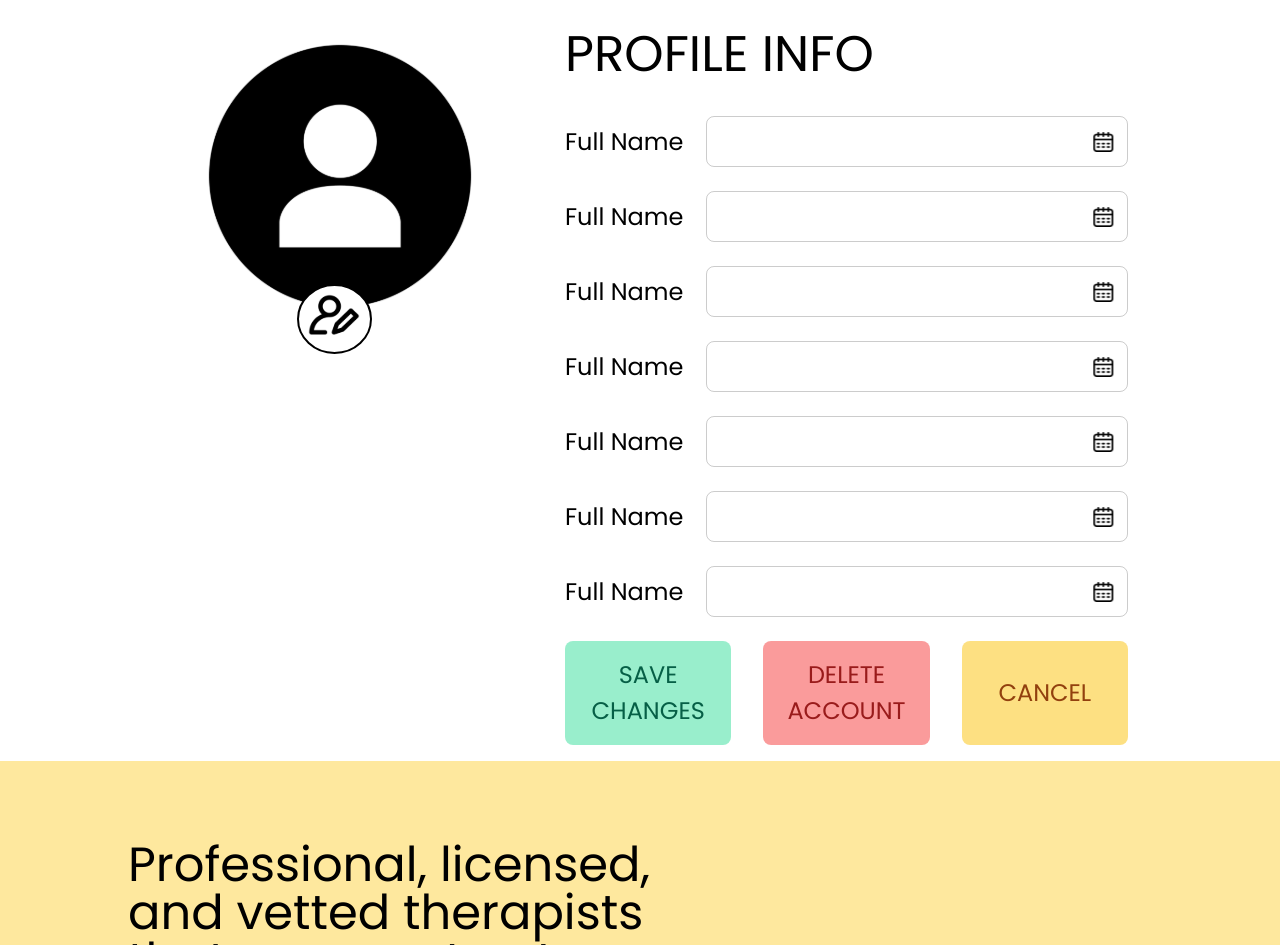
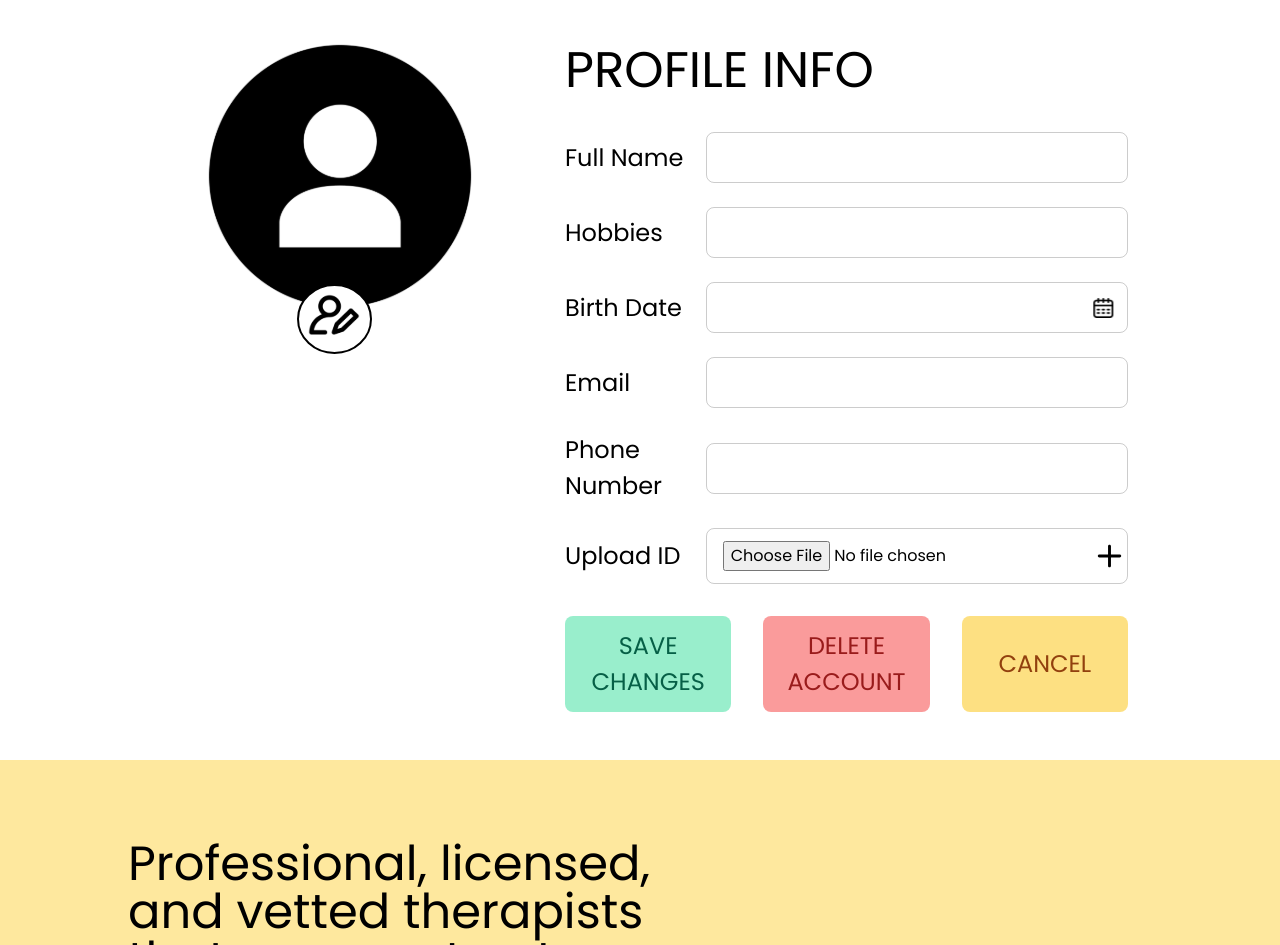
Before and after one commit to AllanSaleh/capstone-project-online-healing, a React (Create React App) app: page / in a window 1280 px wide. Shown: the part 2140-3085 px from the top of the page. Built offline with nearby package versions, Linux system fonts and the light colour scheme.

Commit message:
created SecuritySection component

```diff
--- a/src/Components/ProfileInfo/EditProfile.jsx
+++ b/src/Components/ProfileInfo/EditProfile.jsx
@@ -1,7 +1,7 @@
 import React from 'react';
 import ProfilePic from '../../Icons/ProfilePic.svg';
 import EditProfileButton from './EditProfileButton';
-import EditProfileSection from './EditProfileSection';
+import ProfileInfoSection from './ProfileInfoSection';
 
 const EditProfile = () => (
   <div className="px-sides pt-navbar">
@@ -10,18 +10,13 @@ const EditProfile = () => (
     </h3>
     <div className="flex">
       <div className="w-2/5 p-4 mx-2 text-center">
-        <button
-          className="hover:cursor-pointer"
-          onClick={() => {
-            console.log('profile pic clicked');
-          }}
-        >
+        <button className="hover:cursor-pointer">
           <img src={ProfilePic} alt="profile-pic" />
         </button>
       </div>
       <div className="w-3/5 p-4 mx-2">
-        <EditProfileSection title="profile info" />
-        <div className="flex justify-between">
+        <ProfileInfoSection />
+        <div className="flex justify-between my-8">
           <EditProfileButton
             text="save changes"
             bgColor="bg-green-300"
--- a/src/Components/ProfileInfo/EditProfileButton.jsx
+++ b/src/Components/ProfileInfo/EditProfileButton.jsx
@@ -2,7 +2,7 @@ import React from 'react';
 
 const EditProfileButton = ({ text, bgColor, textColor, margin, bgOpacity }) => (
   <button
-    className={`${bgColor} ${bgOpacity} ${textColor} ${margin} rounded-lg uppercase w-1/3 py-4 text-subtitle transition duration-300 hover:bg-opacity-100 hover:shadow-lg`}
+    className={`${bgColor} ${bgOpacity} ${textColor} ${margin} rounded-lg uppercase w-1/3 py-3 text-subtitle transition duration-300 hover:bg-opacity-100 hover:shadow-lg`}
   >
     {text}
   </button>
--- a/src/Components/ProfileInfo/EditProfileSection.jsx
+++ /dev/null
@@ -1,18 +0,0 @@
-import React from 'react';
-import ProfileInputField from './ProfileInputField';
-import BirthDateIcon from '../../Icons/BirthDateIcon.svg';
-
-const EditProfileSection = ({ title, fileds }) => (
-  <div>
-    <h1 className="text-title uppercase">{title}</h1>
-    <ProfileInputField title= 'full name' type="text" id="full-name" icon={BirthDateIcon}/>
-    <ProfileInputField title= 'full name' type="text" id="full-name" icon={BirthDateIcon}/>
-    <ProfileInputField title= 'full name' type="text" id="full-name" icon={BirthDateIcon}/>
-    <ProfileInputField title= 'full name' type="text" id="full-name" icon={BirthDateIcon}/>
-    <ProfileInputField title= 'full name' type="text" id="full-name" icon={BirthDateIcon}/>
-    <ProfileInputField title= 'full name' type="text" id="full-name" icon={BirthDateIcon}/>
-    <ProfileInputField title= 'full name' type="text" id="full-name" icon={BirthDateIcon}/>
-  </div>
-);
-
-export default EditProfileSection;
--- /dev/null
+++ b/src/Components/ProfileInfo/ProfileInfoSection.jsx
@@ -0,0 +1,19 @@
+import React from 'react';
+import ProfileInputField from './ProfileInputField';
+import BirthDateIcon from '../../Icons/BirthDateIcon.svg';
+import ArrowDown from '../../Icons/ArrowDown.svg';
+import Plus from '../../Icons/Plus.svg';
+
+const ProfileInfoSection = () => (
+  <form className="my-4">
+    <h1 className="text-title uppercase">Profile Info</h1>
+    <ProfileInputField title="full name" type="text" id="full-name" />
+    <ProfileInputField title="hobbies" type="text" id="hobbies" />
+    <ProfileInputField title="birth date" type="text" id="birth-date" icon={BirthDateIcon} />
+    <ProfileInputField title="email" type="email" id="email" />
+    <ProfileInputField title="phone number" type="text" id="phone-number" />
+    <ProfileInputField title="upload ID" type="file" id="upload-id" icon={Plus} />
+  </form>
+);
+
+export default ProfileInfoSection;
--- a/src/Components/ProfileInfo/ProfileInputField.jsx
+++ b/src/Components/ProfileInfo/ProfileInputField.jsx
@@ -1,12 +1,12 @@
 import React from 'react';
 
-const ProfileInputField = ({ title, id, type, description, icon }) => (
+const ProfileInputField = ({ title, id, type, icon }) => (
   <div className="flex items-center my-6">
     <label htmlFor={id} className="text-subtitle capitalize inline-block w-1/4">{title}</label>
     <div className="w-3/4 inline-flex items-center border border-black border-opacity-20 rounded-lg pl-4">
       <input type={type} id={id} name={id} className="w-11/12 h-full outline-none py-3" />
       {icon && (
-        <button onClick={() => console.log('img clicked')}>
+        <button>
           <img src={icon} alt="icon" />
         </button>
       )}
```
Also changed, not shown: src/Components/ProfileInfo/SecuritySection.jsx (added, +10 -0 lines), src/Icons/ArrowDown.svg (added), src/Icons/Plus.svg (added).
